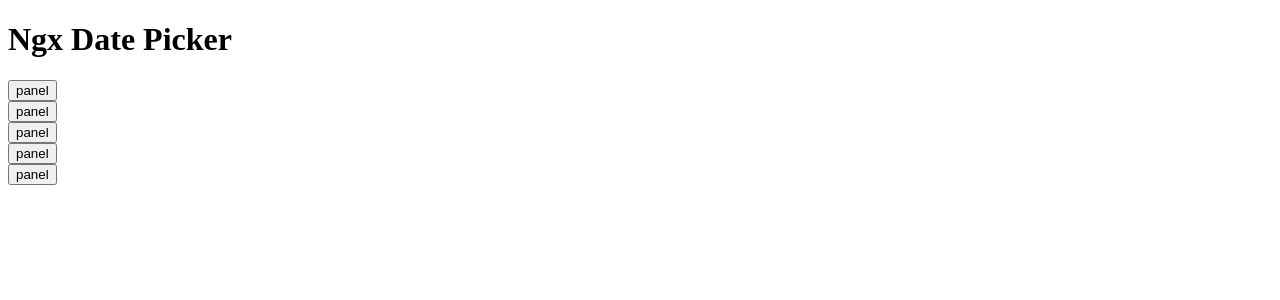
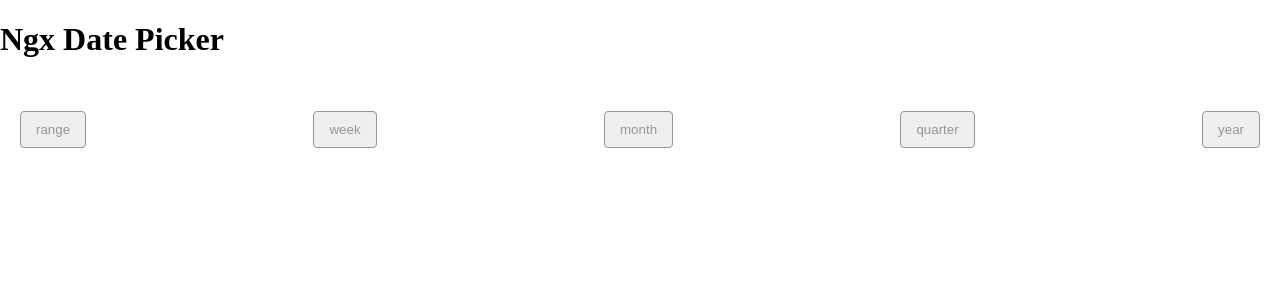
Before and after one commit to heecheolman/ngx-date-picker, an Angular app: page / in a window 1280 px wide. Shown: the top 300 px of the page. Built offline with nearby package versions, Linux system fonts and the light colour scheme.

Commit message:
feat: 날짜 패널 선택 버튼

```diff
--- a/src/app/app.component.html
+++ b/src/app/app.component.html
@@ -1,7 +1,9 @@
 <h1>Ngx Date Picker</h1>
 
-<ng-container *ngFor="let panel of panels;">
-  <div>
-    <button>panel</button>
+<div class="date-container">
+  <div class="date-panel-box">
+    <ng-container *ngFor="let panel of panels;">
+      <button class="date-panel-button">{{ panel }}</button>
+    </ng-container>
   </div>
-</ng-container>
+</div>
--- a/src/app/app.component.scss
+++ b/src/app/app.component.scss
@@ -0,0 +1,29 @@
+$text-normal: #3d3d3d;
+$text-weak: #969696;
+
+.date-container {
+  width: 100%;
+  height: auto;
+  padding: 20px;
+
+  .date-panel-box {
+    display: flex;
+    align-items: center;
+    justify-content: space-between;
+    width: 100%;
+    min-height: 60px;
+
+    .date-panel-button {
+      padding: 10px 15px;
+      border-radius: 4px;
+      outline: 0;
+      border: 1px solid $text-weak;
+      cursor: pointer;
+      color: $text-weak;
+
+      &:hover {
+        background-color: #ebebeb;
+      }
+    }
+  }
+}
--- a/src/app/app.component.ts
+++ b/src/app/app.component.ts
@@ -15,6 +15,7 @@ import {
 } from 'date-fns';
 
 enum DateRange {
+  range = 'range',
   day = 'day',
   week = 'week',
   month = 'month',
@@ -42,10 +43,10 @@ export class AppComponent implements OnInit {
     from: null,
     to: null,
   };
-  @Input() panel: DateType;
+  @Input() panel: DateType = DateRange.range;
 
   panels: DateType[] = [
-    DateRange.day,
+    DateRange.range,
     DateRange.week,
     DateRange.month,
     DateRange.quarter,
@@ -53,15 +54,15 @@ export class AppComponent implements OnInit {
   ];
   monthDays: any[] = [];
   current: any;
-  future: any;
-  past: any;
+  future = true;
+  past = true;
 
   constructor() {
   }
 
   ngOnInit(): void {
     this.initDateValue();
-    this.updateCalendar();
+    this.updateCalendarDays();
   }
 
   private initDateValue(): void {
@@ -69,28 +70,25 @@ export class AppComponent implements OnInit {
     this.current = isValid(parse(this.dateValue.to, 'yyyy-MM-dd', new Date())) || this.now;
   }
 
-  private updateCalendar() {
-    console.log(this.now);
-    console.log(this.current);
+  private updateCalendarDays() {
     const days = [];
     const lastDayOfMonth = endOfMonth(new Date(this.current));
     const firstDayOfMonth = startOfMonth(new Date(this.current));
     const nbDaysOfMonth = (+format(firstDayOfMonth, 'd') - 1) % 7;
+    const nowDate = new Date(this.now);
+    const currentDate = new Date(this.current);
 
     let day = subDays(firstDayOfMonth, nbDaysOfMonth);
-    // while (isBefore(day, lastDayOfMonth) || days.length % 7 > 0) {
-    //   days.push({
-    //     date: day,
-    //     selectable: (this.future && isAfter(day, this.now))
-    //       || (this.past && isBefore(day, this.now))
-    //       || isSameDay(day, this.now),
-    //     currentMonth: isSameMonth(this.current, day),
-    //   });
-    //   day = addDays(day, 1);
-    // }
-    // this.monthDays = days;
-    //
-    // console.log('day :: ', day);
-    // console.log('this.monthDays :: ', this.monthDays);
+    while (isBefore(day, lastDayOfMonth) || days.length % 7 > 0) {
+      days.push({
+        date: day,
+        selectable: (this.future && isAfter(day, nowDate))
+          || (this.past && isBefore(day, nowDate))
+          || isSameDay(day, nowDate),
+        currentMonth: isSameMonth(currentDate, day),
+      });
+      day = addDays(day, 1);
+    }
+    this.monthDays = days;
   }
 }
--- a/src/styles.scss
+++ b/src/styles.scss
@@ -1 +1,10 @@
 /* You can add global styles to this file, and also import other style files */
+* {
+  box-sizing: border-box;
+}
+
+html, body {
+  width: 100%;
+  margin: 0;
+  padding: 0;
+}
```
